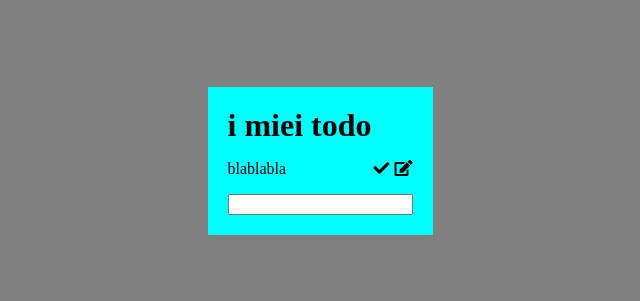
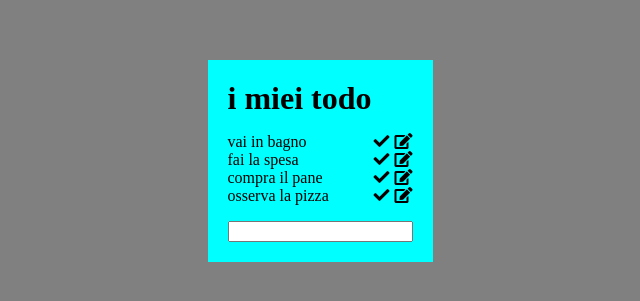
Before and after one commit to fabio98p/vue-todolist, a plain HTML site: page index.html in a window 1280 px wide. Shown: the part 239-540 px from the top of the page, without its empty margins (320-960 px from the left). Drawn offline with nearby package versions, Linux system fonts and the light colour scheme.

Commit message:
todolist creato un array iniziale e dato la possibilita di scrivere altri todo

```diff
--- a/assets/js/main.js
+++ b/assets/js/main.js
@@ -4,12 +4,33 @@ document.addEventListener('DOMContentLoaded', function () {
 	var root = new Vue({
 		el: '#root',
 		data: {
-
+			newTextTodo: '',
+			listTodo: [
+				{
+					todoText: 'vai in bagno'
+				},
+				{
+					todoText: 'fai la spesa'
+				},
+				{
+					todoText: 'compra il pane'
+				},
+				{
+					todoText: 'osserva la pizza'
+				},
+			],
 
 
 		},
 		methods: {
 
+			newTodo: function () {
+				console.log('new todo');
+				this.listTodo.push({
+					todoText: this.newTextTodo,
+				})
+
+			}
 
 		},
 		computed: {
--- a/index.html
+++ b/index.html
@@ -15,13 +15,13 @@
 		<div class="container">
 			<h1>i miei todo</h1>
 			<ul class="todo">
-				<li>
-					<span>blablabla</span>
+				<li v-for="todo in listTodo">
+					<span>{{todo.todoText}}</span>
 					<span class="floatRight"><i class="fas fa-edit"></i></span>
 					<span class="floatRight"><i class="fas fa-check"></i></span>
 				</li>
 			</ul>
-			<input type="text">
+			<input v-on:keyup.enter="newTodo" v-model="newTextTodo" type="text">
 		</div>
 
 
```
